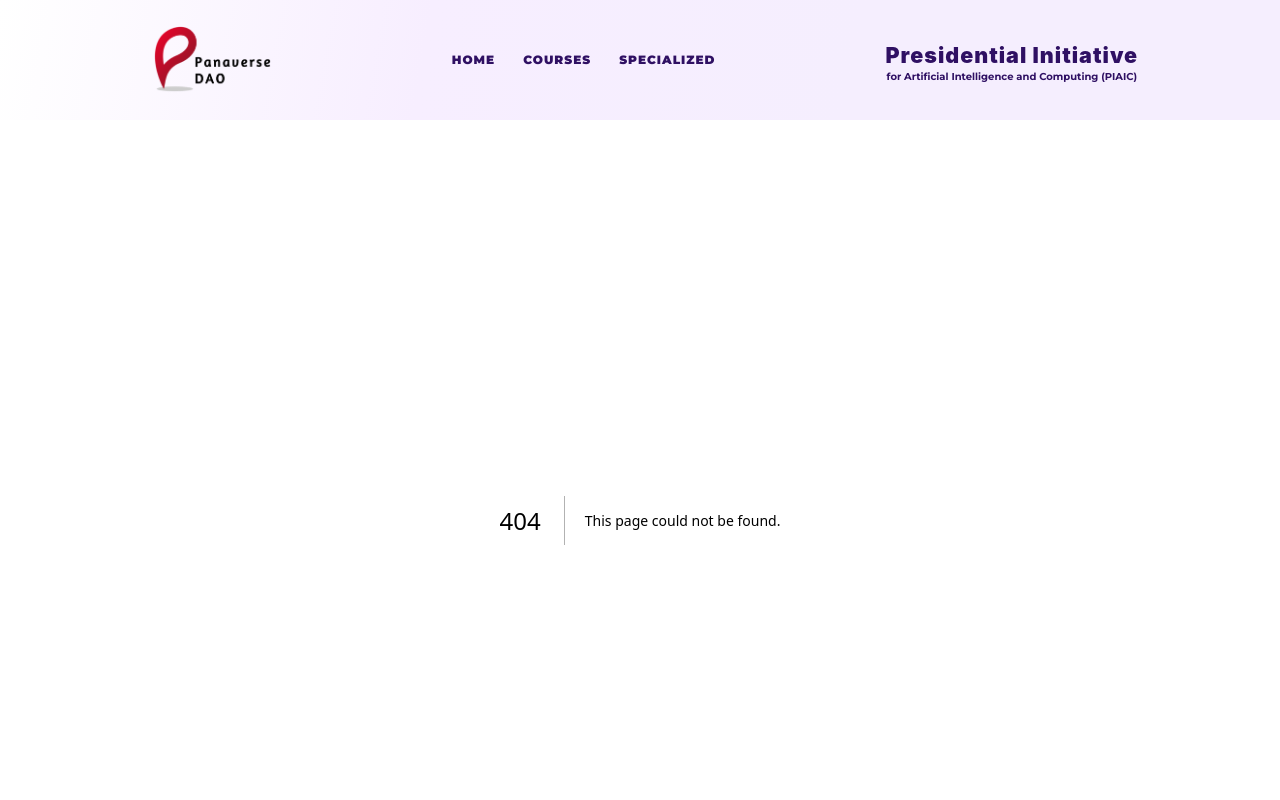
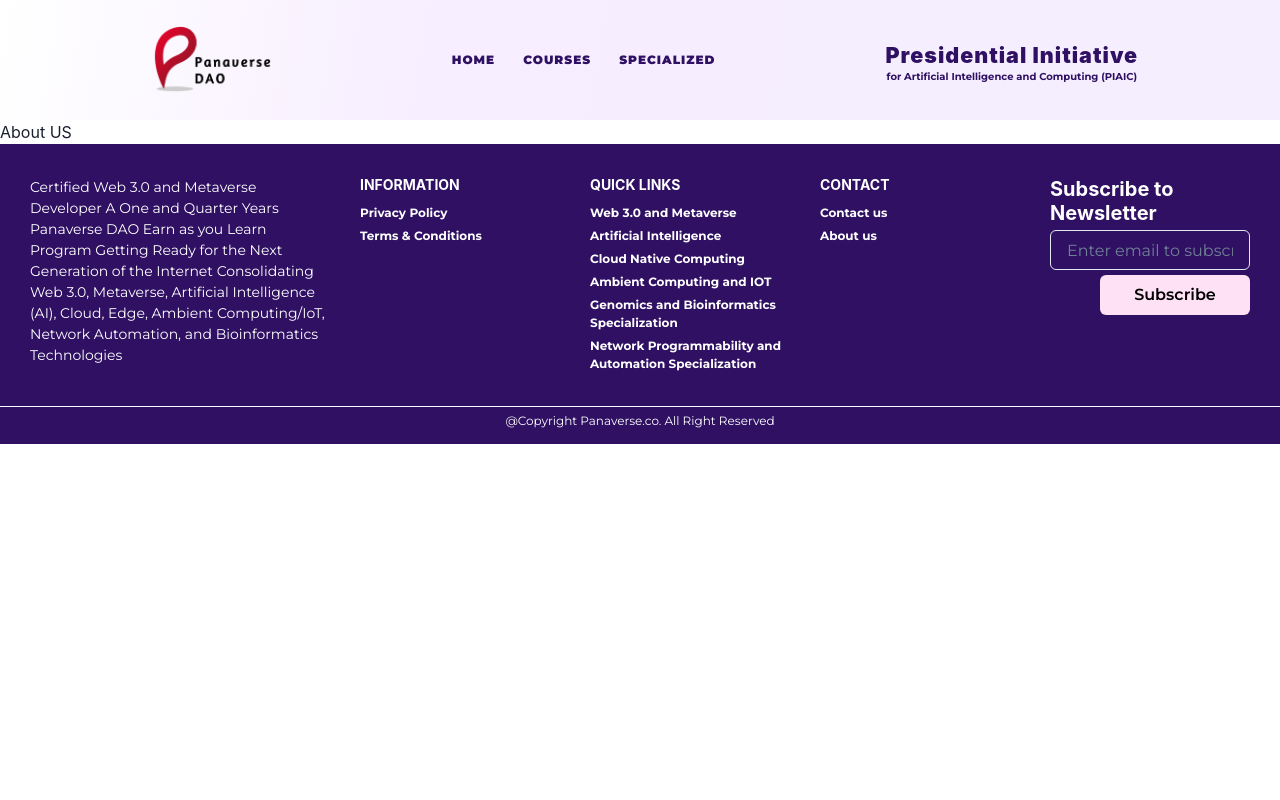
Before and after one commit to hiraaziz/panaverse, a Next.js app: page /about in a window 1280 px wide. Before the commit this address had no page. Shown: the top 800 px of the page. Built offline with nearby package versions, Linux system fonts and the light colour scheme.

Commit message:
Create page.tsx

```diff
--- /dev/null
+++ b/app/about/page.tsx
@@ -0,0 +1,9 @@
+import React from 'react'
+
+const page = () => {
+  return (
+    <div>About US</div>
+  )
+}
+
+export default page
```
